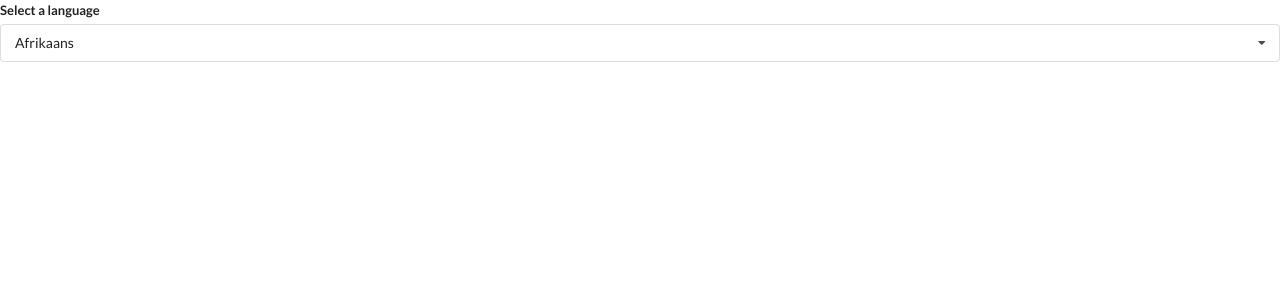
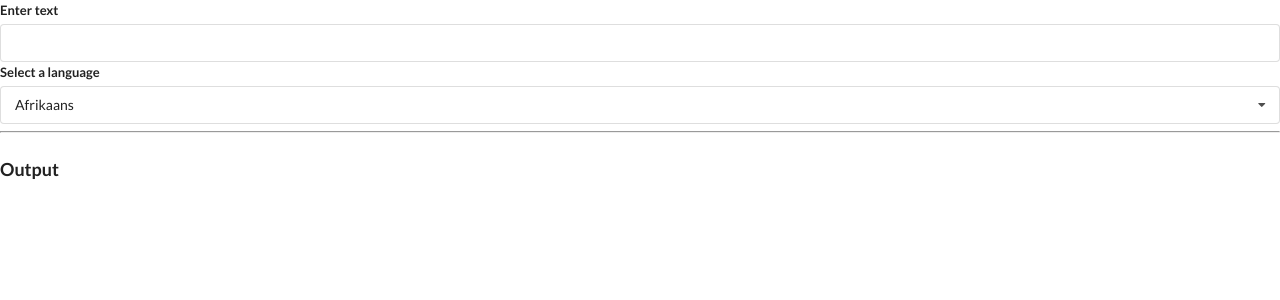
Before and after one commit to ehseebe/widgets, a React (Create React App) app: page / in a window 1280 px wide. Shown: the top 300 px of the page. Built offline with nearby package versions, Linux system fonts and the light colour scheme; no server answers.

Commit message:
post request to translate

```diff
--- /dev/null
+++ b/src/components/Convert.js
@@ -0,0 +1,22 @@
+import React, { useState, useEffect } from 'react';
+import axios from 'axios';
+
+
+const Convert = ({ language, text }) => {
+
+  useEffect(() => {
+    axios.post('https://translation.googleapis.com/language/translate/v2', {}, {
+      params: {
+        q: text,
+        target: language.value,
+        key: ''//invalid key
+      }
+    })
+
+  }, [language, text])
+  return (
+    <div></div>
+  )
+}
+
+export default Convert;
--- a/src/components/Translate.js
+++ b/src/components/Translate.js
@@ -1,5 +1,6 @@
 import React, { useState } from 'react';
 import Dropdown from './DropDown';
+import Convert from './Convert';
 
 const options = [
   {
@@ -18,16 +19,26 @@
 
 const Translate = () => {
   const [language, setLanguage] = useState(options[0]);
+  const [text, setText] = useState('');
 
 
   return (
     <div>
+      <div className="ui form">
+        <div className="field">
+          <label>Enter text</label>
+      <input value={text} onChange={(e) => setText(e.target.value)} />
+      </div>
+      </div>
       <Dropdown
       label='Select a language'
       options={options}
       selected={language}
       onSelectedChange={setLanguage}
       />
+      <hr />
+      <h3 className="ui header">Output</h3>
+      <Convert text={text} language={language}/>
     </div>
   )
 };
```
